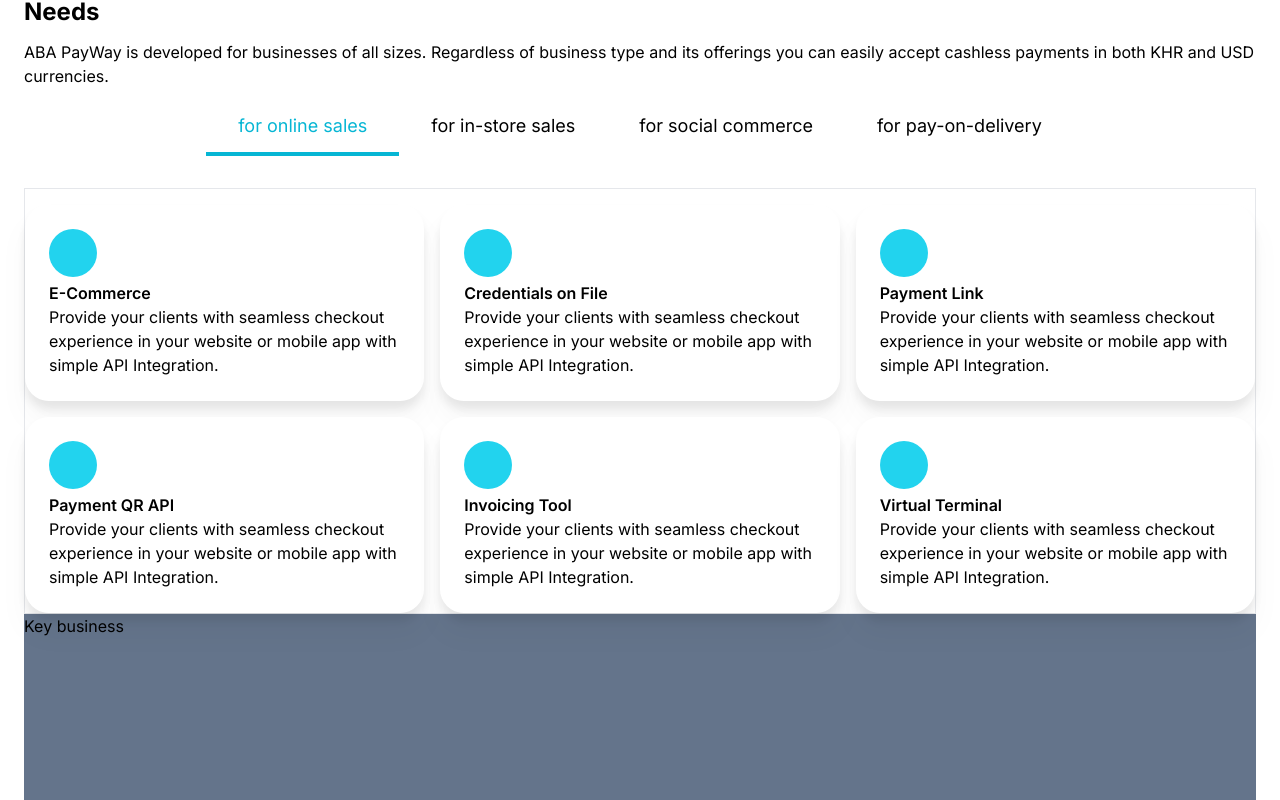
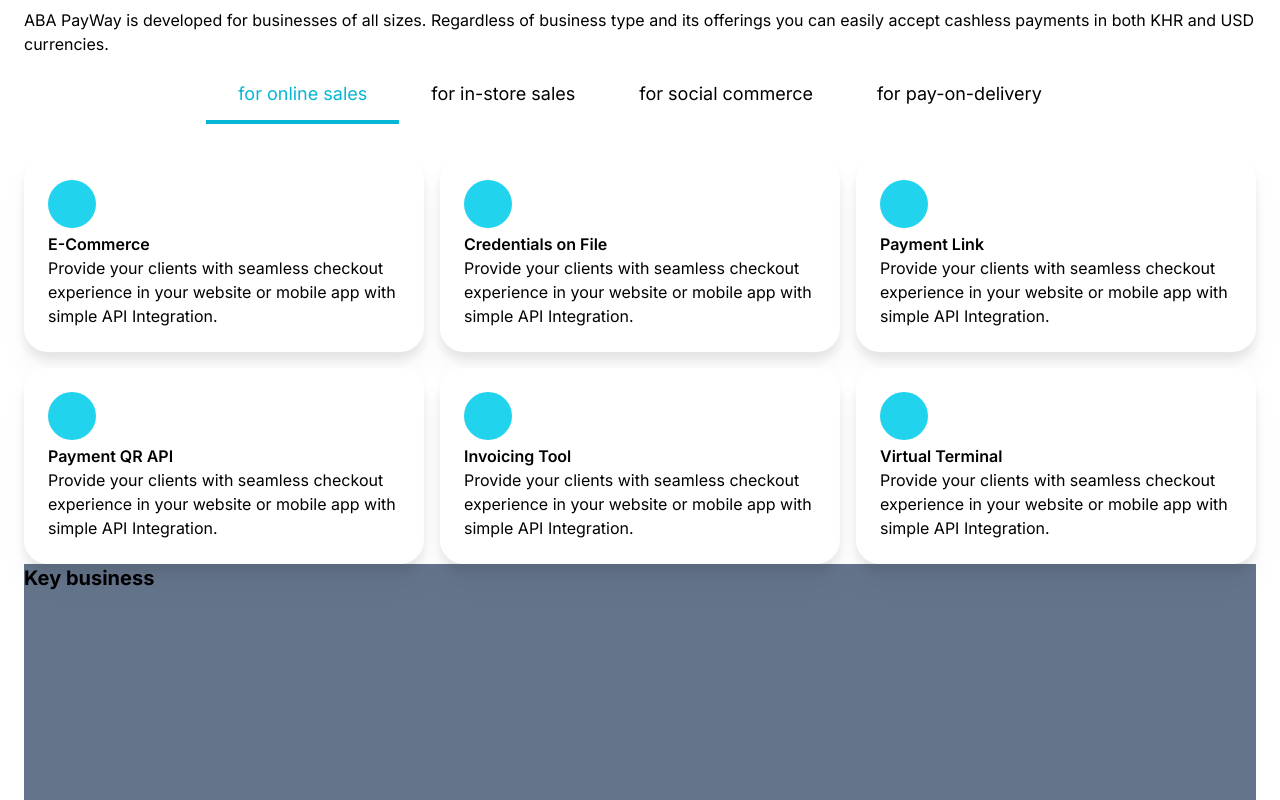
Before and after one commit to RelexSun/ABA-cloning, a Next.js app: page / in a window 1280 px wide. Shown: the part 1480-2280 px from the top of the page. Built offline with nearby package versions, Linux system fonts and the light colour scheme.

Commit message:
finish animating tabs

```diff
--- a/src/components/sections/key.tsx
+++ b/src/components/sections/key.tsx
@@ -2,8 +2,9 @@ import React from "react";
 
 const KeySection = () => {
   return (
-    <div className="bg-slate-500 w-full h-60">
-      <h1>Key business</h1>
+    <div className="bg-slate-500 w-full h-60 flex flex-col">
+      <h1 className="text-xl font-bold">Key business</h1>
+      <div></div>
     </div>
   );
 };
--- a/src/components/sections/payment.tsx
+++ b/src/components/sections/payment.tsx
@@ -15,7 +15,7 @@ const PaymentSection = () => {
   ];
   return (
     <div>
-      <div className="w-60">
+      <div className="w-80">
         <h1 className="text-2xl font-bold mb-3">
           Payment Solutions for All Business Needs
         </h1>
--- a/src/components/tabs.tsx
+++ b/src/components/tabs.tsx
@@ -1,8 +1,9 @@
 "use client";
 
 import { useState } from "react";
-import { motion } from "framer-motion";
+import { motion, AnimatePresence } from "framer-motion";
 import { TabProps } from "../../types/interface";
+import { set } from "lodash";
 
 const Tabs: React.FC<{ tabs: TabProps[] }> = ({ tabs }) => {
   const [active, setActive] = useState<number>(0);
@@ -11,6 +12,11 @@ const Tabs: React.FC<{ tabs: TabProps[] }> = ({ tabs }) => {
     initial: { opacity: 0, x: 100 },
     animate: { opacity: 1, x: 0 },
     exit: { opacity: 0, x: -100 },
+  };
+  const animationBorder = {
+    initial: { scaleX: 0, x: 100 },
+    animate: { scaleX: 1, x: 0 },
+    exit: { scaleX: 0, x: -100 },
   };
 
   const handleTabClick = (index: number) => {
@@ -22,16 +28,9 @@ const Tabs: React.FC<{ tabs: TabProps[] }> = ({ tabs }) => {
       <div className="relative">
         <div className="flex justify-start scroll-menu overflow-x-scroll mt-6 text-nowrap lg:justify-center">
           {tabs.map((tab, index) => (
-            <motion.div
+            <div
               key={index}
-              className={
-                active === index
-                  ? "border-b-4 border-cyan-500 text-cyan-500"
-                  : ""
-              }
-              initial={{ opacity: 0, x: -20 }}
-              animate={{ opacity: 1, x: 0 }}
-              transition={{ duration: 0.3 }}
+              className={active === index ? "text-cyan-500" : ""}
             >
               <button
                 className="pb-3 px-8"
@@ -39,20 +38,37 @@ const Tabs: React.FC<{ tabs: TabProps[] }> = ({ tabs }) => {
               >
                 <p className="text-sm sm:text-base md:text-lg">{tab.label}</p>
               </button>
-            </motion.div>
+              <AnimatePresence mode="wait">
+                {active === index && (
+                  <motion.div
+                    key={index}
+                    className=" w-full h-1 bg-cyan-500"
+                    variants={animationBorder}
+                    initial="initial"
+                    animate="animate"
+                    exit="exit"
+                    transition={{ duration: 0.2 }}
+                  ></motion.div>
+                )}
+              </AnimatePresence>
+            </div>
           ))}
           <div className="w-10 h-10 absolute right-0 gradient-background"></div>
         </div>
       </div>
+      <AnimatePresence mode="wait">
         <motion.div
-        className="mt-8 border"
+          key={active}
+          className="mt-8"
           variants={animation}
           initial="initial"
           animate="animate"
           exit="exit"
+          transition={{ duration: 0.5 }}
         >
           {tabs[active].content}
         </motion.div>
+      </AnimatePresence>
     </>
   );
 };
```
Lines whose indentation alone changed are shown as unchanged.
